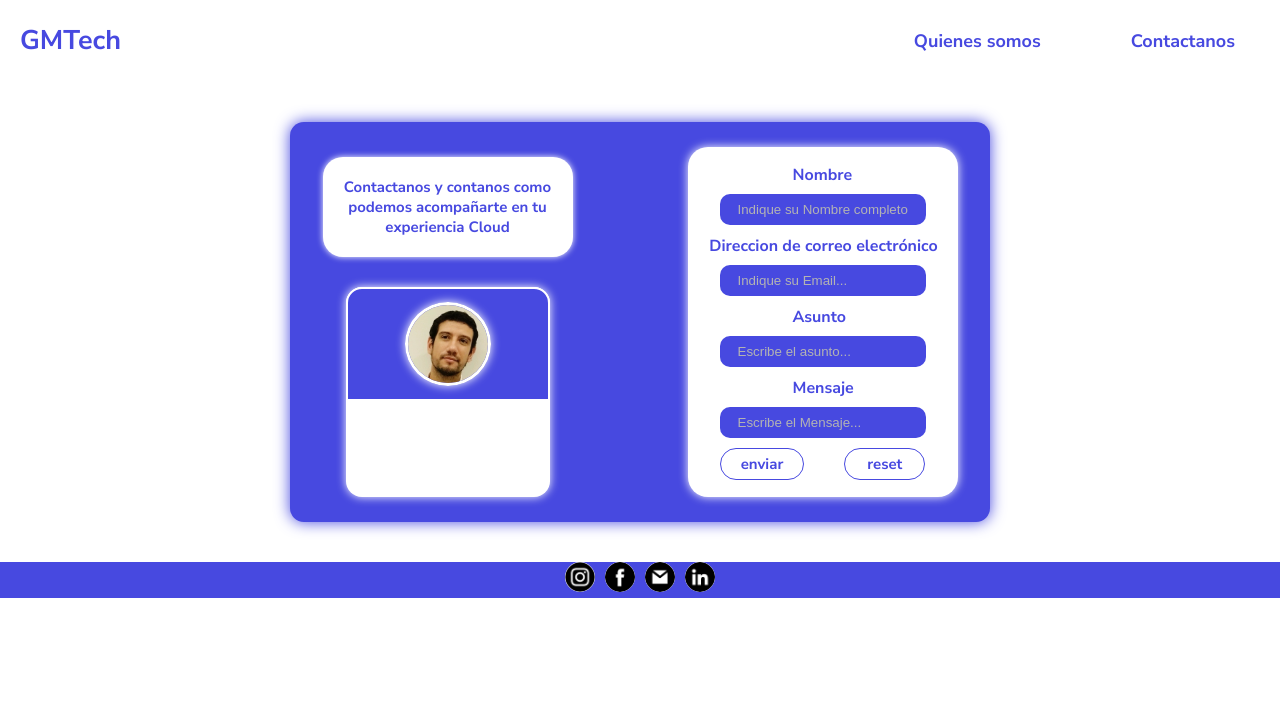
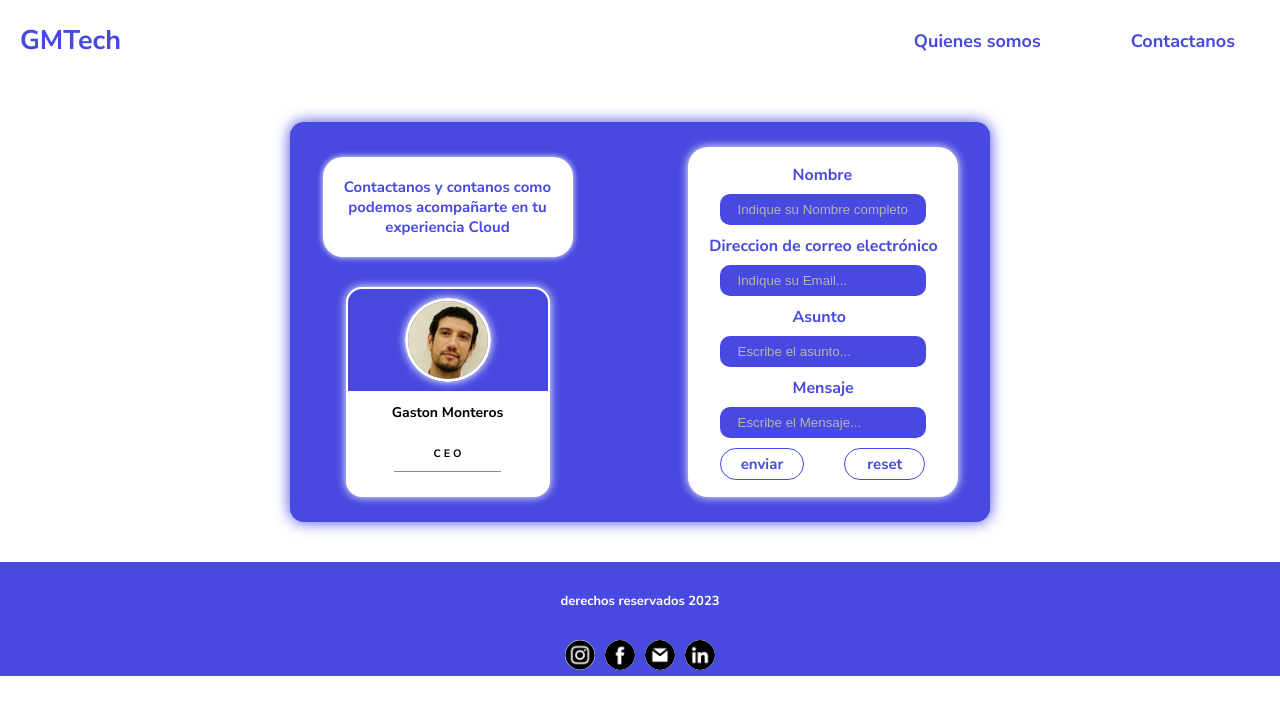
Before and after one commit to FranciscoForciniti/GMTech, a plain HTML site: page html/contacto.html in a window 1280 px wide. Drawn offline with Linux system fonts and the light colour scheme; a web font is replaced by a local one.

Commit message:
Update _formulario-contacto.css

```diff
--- a/style/contacto/formulario/_formulario-contacto.css
+++ b/style/contacto/formulario/_formulario-contacto.css
@@ -252,6 +252,9 @@ display: none;
     padding:10px  40px ;
     border-bottom: 1px solid rgb(138, 138, 138);
     }
+    .soporte-card > h3 ,h6{
+        display:flex;
+    }
 
     .img-soporte{
         display: flex;
```
